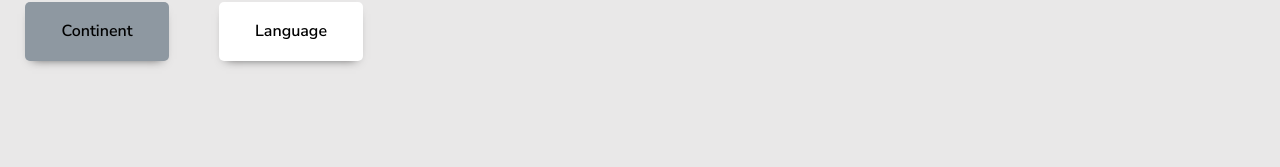
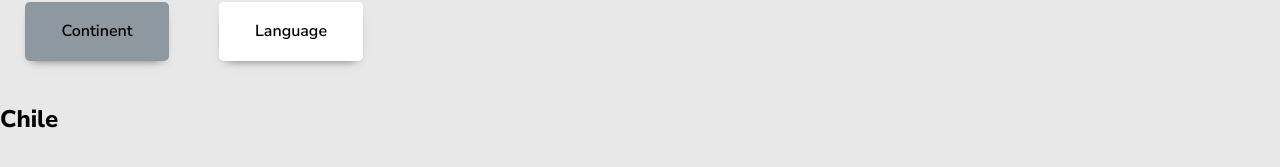
Before and after one commit to YoimelDev/kimche-challenge, a React (Vite) app: page / in a window 1280 px wide. Shown: the part 221-388 px from the top of the page. Built offline with nearby package versions, Linux system fonts and the light colour scheme.

Commit message:
add Countries component

```diff
--- a/src/App.jsx
+++ b/src/App.jsx
@@ -1,3 +1,4 @@
+import { Countries } from "./components/Countries"
 import { Filter } from "./components/Filter"
 import { Header } from "./components/Header"
 import { Search } from "./components/Search"
@@ -10,6 +11,8 @@ function App() {
       <Search />
 
       <Filter />
+
+      <Countries />
     </>
   )
 }
--- /dev/null
+++ b/src/components/Countries.jsx
@@ -0,0 +1,23 @@
+import styled from "@emotion/styled"
+
+const Container = styled.div`
+    display: grid;
+    grid-template-columns: repeat(auto-fit, minmax(300px, 1fr));
+    gap: 1.25rem;
+`
+
+const CountryCard = styled.div`
+
+`
+
+export const Countries = () => {
+    return (
+        <Container>
+            <CountryCard>
+                <div>
+                    <h2>Chile</h2>
+                </div>
+            </CountryCard>
+        </Container>
+    )
+}
```
